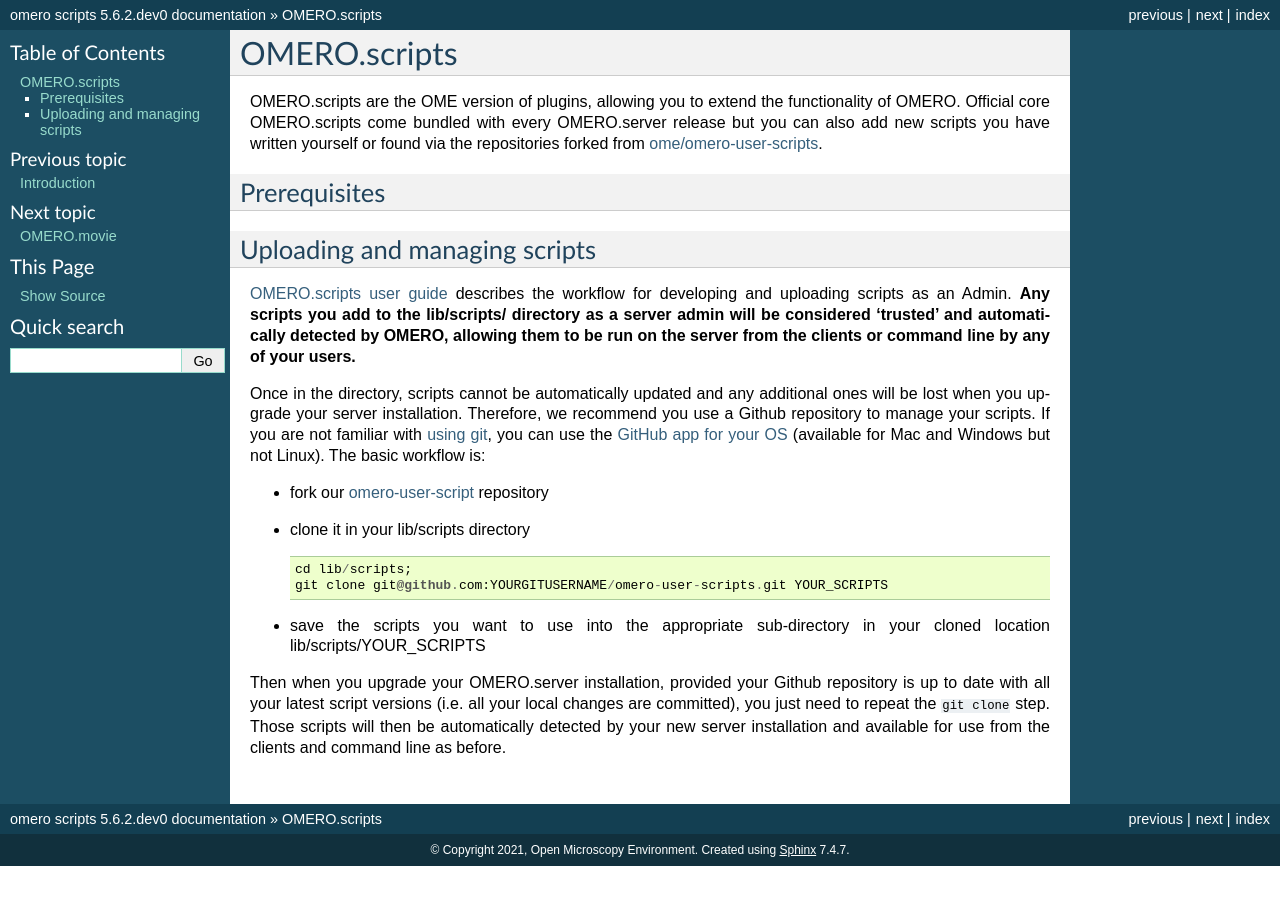
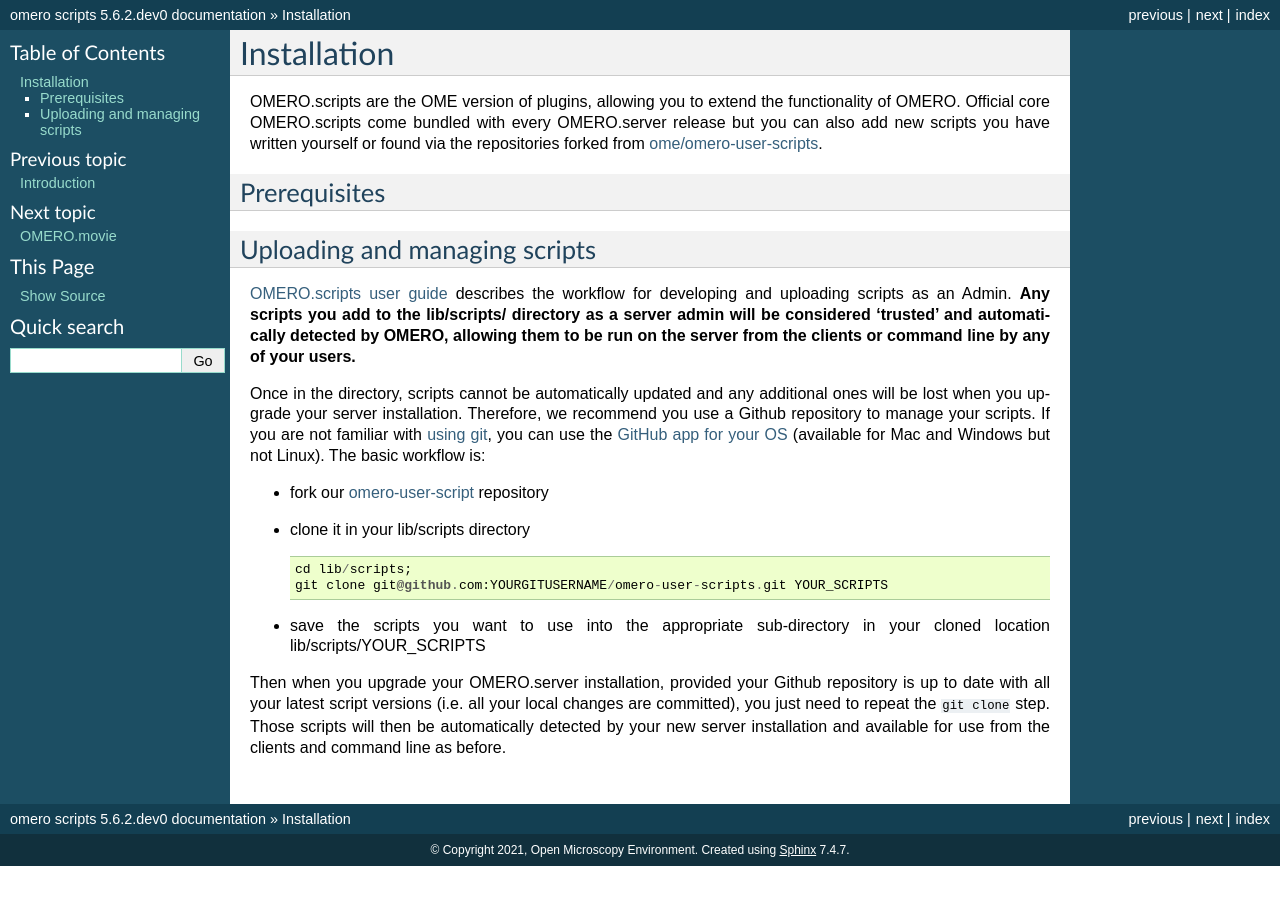
Before and after one commit to ome/omero-scripts, a Sphinx documentation site: the page built from docs/installing-scripts.rst, in a window 1280 px wide. Built offline with Sphinx 7.4.7, drawn with Linux system fonts in a browser that asks for light colours.

Commit message:
change title

```diff
--- a/docs/installing-scripts.rst
+++ b/docs/installing-scripts.rst
@@ -1,5 +1,5 @@
-OMERO.scripts
-=============
+Installation
+============
 
 OMERO.scripts are the OME version of plugins, allowing you to extend the
 functionality of OMERO. Official core OMERO.scripts come bundled with every
```
